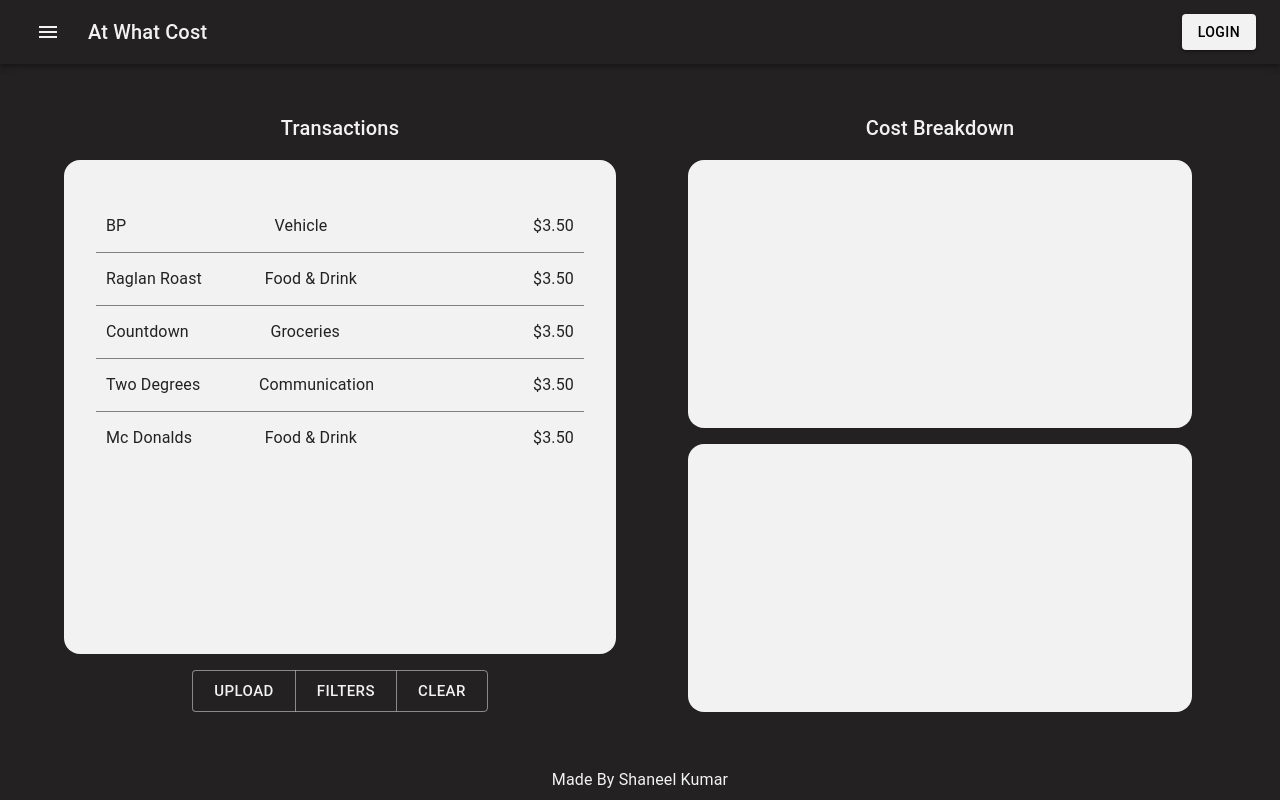
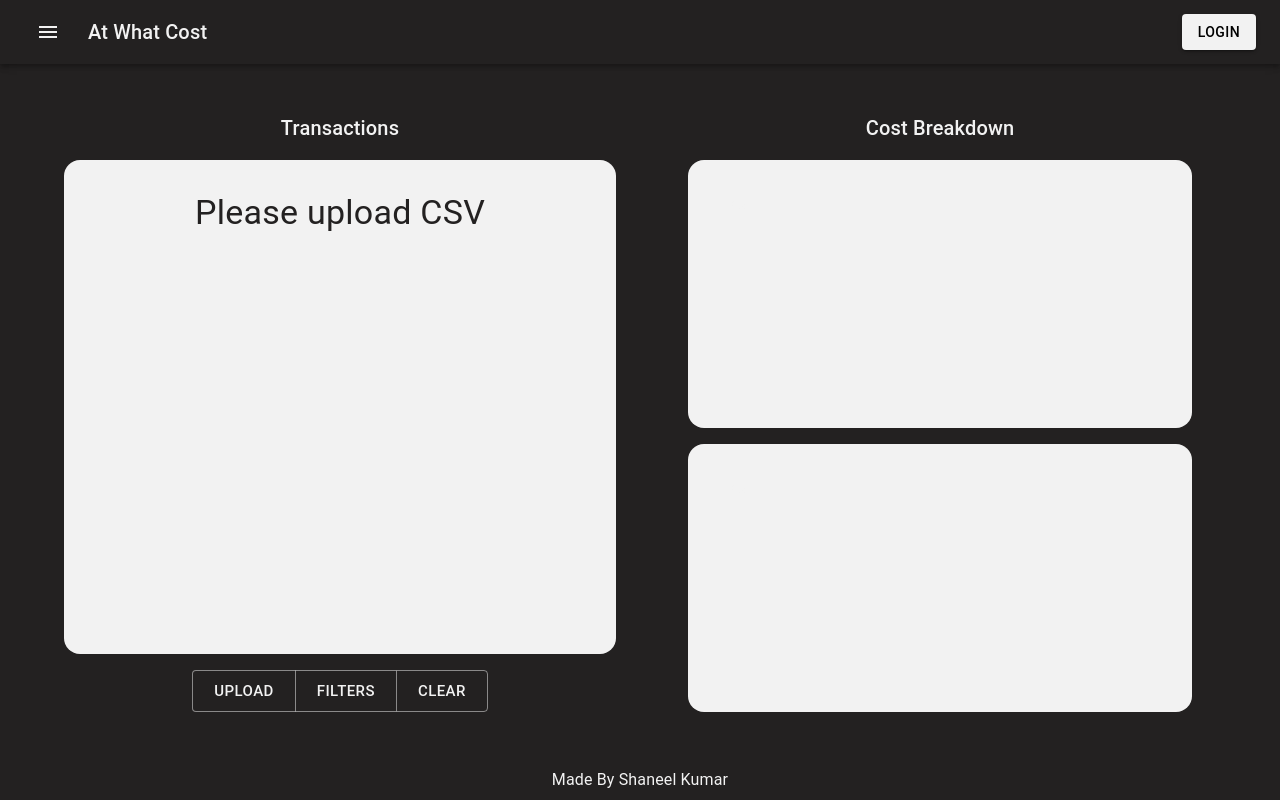
Before and after one commit to Vyonyx/at-what-cost-FE, a React (Vite) app: page / in a window 1280 px wide. Built offline with nearby package versions, Linux system fonts and the light colour scheme.

Commit message:
move transaction list into separate component and dynamically display uploaded transaction items

```diff
--- a/src/components/TransactionListItem.tsx
+++ b/src/components/TransactionListItem.tsx
@@ -6,8 +6,9 @@ import { RootState } from "../redux/store";
 type Props = {
   transaction: string;
   category: string;
+  amount?: string;
 }
-function TransactionListItem({transaction, category}: Props) {
+function TransactionListItem({transaction, category, amount = '3.50'}: Props) {
   const showFilters = useSelector((state:RootState) => state.filters.isToggled)
   return (
     <ListItem sx={{color:'background.default', display:'flex', padding:'10px'}} disablePadding>
@@ -18,7 +19,7 @@ function TransactionListItem({transaction, category}: Props) {
         {category}
       </ListItemText>
       <ListItemText color="inherit" sx={{flexGrow:1, textAlign:'right'}}>
-        $3.50
+        {amount}
       </ListItemText>
       {showFilters && (
         <Box ml={4} sx={{display:'flex', gap:'1rem'}}>
--- /dev/null
+++ b/src/components/TransactionsList.tsx
@@ -0,0 +1,34 @@
+import { List, ListItem, Typography } from "@mui/material"
+import { useSelector } from "react-redux"
+import { RootState } from "../redux/store"
+import TransactionListItem from "./TransactionListItem"
+
+function TransactionList() {
+  const transactions = useSelector((state:RootState) => state.transactions)
+
+  // Keys should dynamically change to reflect different bank state headers
+  const transactionKey = 'Code'
+  const amountKey = 'Amount'
+
+  if (transactions.length === 0) {
+    return (
+      <Typography variant='h4' align="center" color='background.default'>
+        Please upload CSV
+      </Typography>
+    )
+  }
+
+  return (
+    <List sx={{'li + li': {borderTop:'1px solid grey'}}}>
+      {transactions.map((item, idx) => (
+        <TransactionListItem
+          key={idx}
+          transaction={item[transactionKey]}
+          amount={item[amountKey]}
+          category=''
+        />
+      ))}
+    </List>
+  )
+}
+export default TransactionList
--- a/src/pages/Dashboard.tsx
+++ b/src/pages/Dashboard.tsx
@@ -1,6 +1,7 @@
 import { Box, Grid, List, Typography } from "@mui/material"
 import { Container } from "@mui/system"
 import TransactionButtons from "../components/TransactionButtons"
+import TransactionList from "../components/TransactionsList"
 import TransactionListItem from "../components/TransactionListItem"
 
 function Dashboard() {
@@ -12,13 +13,7 @@ function Dashboard() {
           Transactions
         </Typography>
         <Box sx={sectionStyle}>
-          <List sx={{'li + li': {borderTop:'1px solid grey'}}}>
-            <TransactionListItem transaction="BP" category='Vehicle' />
-            <TransactionListItem transaction="Raglan Roast" category='Food & Drink' />
-            <TransactionListItem transaction="Countdown" category='Groceries' />
-            <TransactionListItem transaction="Two Degrees" category='Communication' />
-            <TransactionListItem transaction="Mc Donalds" category='Food & Drink' />
-          </List>
+          <TransactionList />
         </Box>
         <TransactionButtons />
       </Grid>
```
